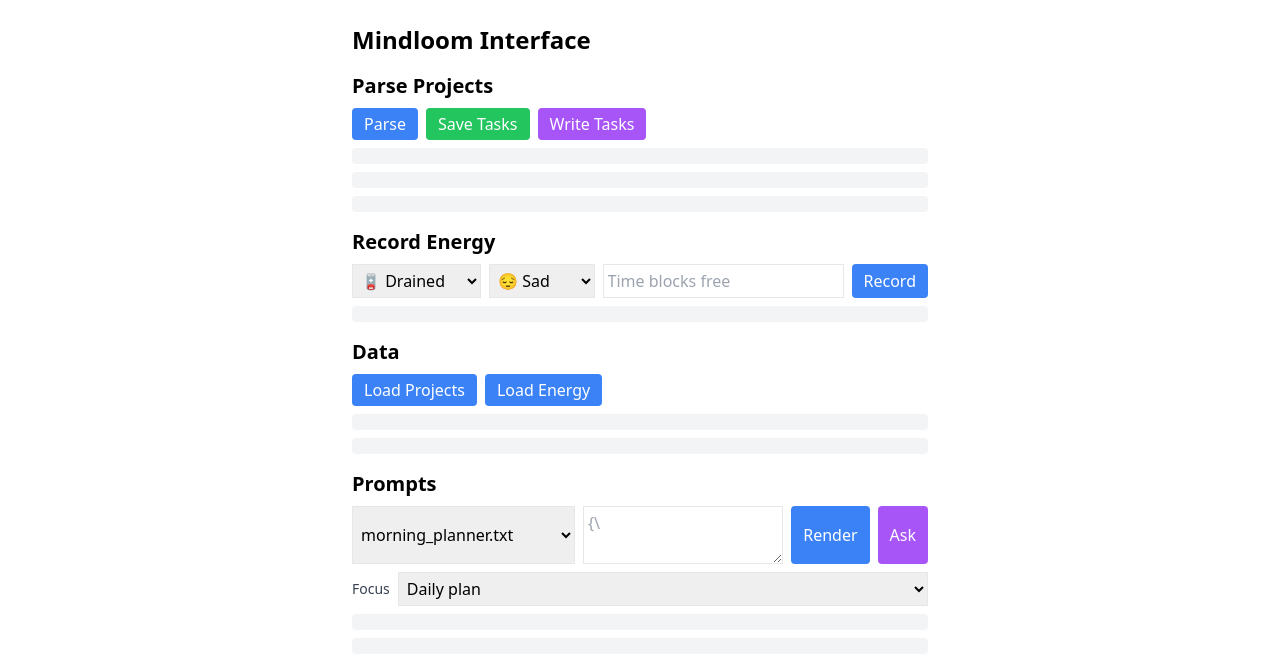
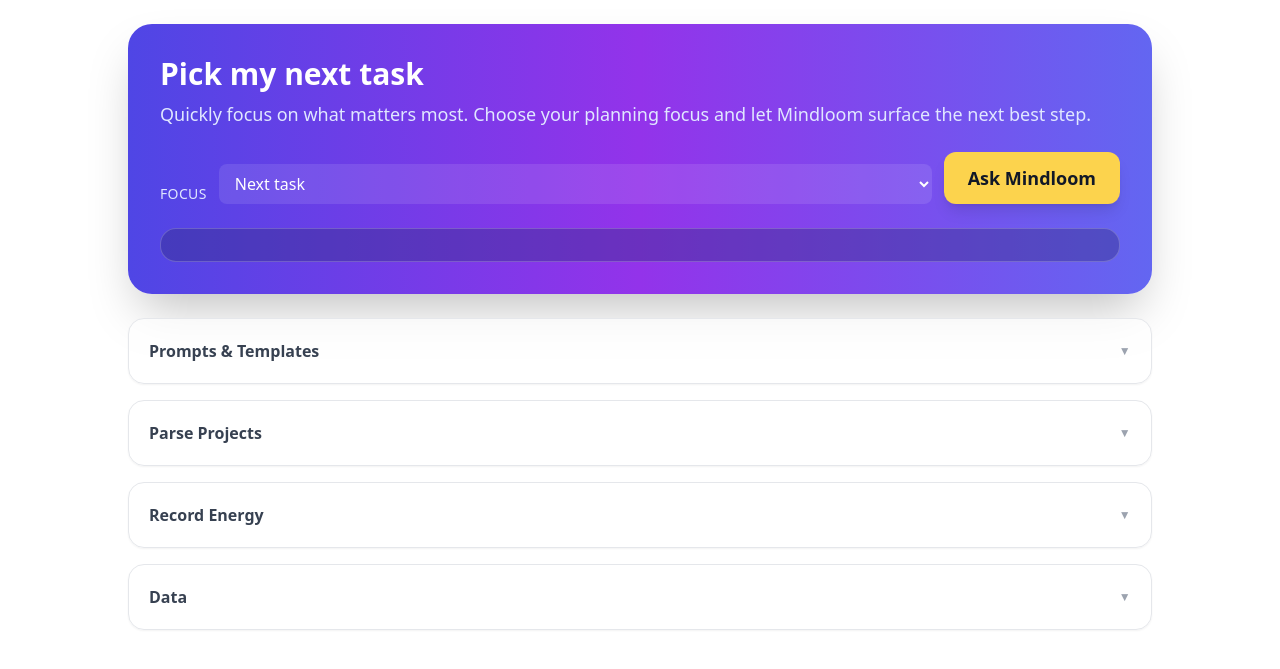
Before and after one commit to EoghannIrving/mindloom, a FastAPI app: page / in a window 1280 px wide. Shown: the part 56-725 px from the top of the page. Run offline with FastAPI, Linux system fonts and the light colour scheme; some libraries are stand-ins or nearby versions.

Commit message:
Restyle focus hero and controls

```diff
--- a/templates/index.html
+++ b/templates/index.html
@@ -1,72 +1,133 @@
 {% extends "base.html" %}
 {% block title %}Mindloom{% endblock %}
 {% block content %}
-  <div class="max-w-xl mx-auto space-y-4">
-    <h1 class="text-2xl font-bold mb-4">Mindloom Interface</h1>
-    <section class="space-y-2">
-      <h2 class="text-xl font-semibold">Parse Projects</h2>
-      <div class="flex gap-2">
-        <button id="parseBtn" class="px-3 py-1 bg-blue-500 text-white rounded">Parse</button>
-        <button id="tasksBtn" class="px-3 py-1 bg-green-500 text-white rounded">Save Tasks</button>
-        <button id="writeTasksBtn" class="px-3 py-1 bg-purple-500 text-white rounded">Write Tasks</button>
+  <div class="max-w-5xl mx-auto space-y-6">
+    <section
+      class="bg-gradient-to-r from-indigo-600 via-purple-600 to-indigo-500 text-white rounded-3xl shadow-2xl p-8 space-y-6">
+      <div class="space-y-2">
+        <h1 class="text-3xl font-bold">Pick my next task</h1>
+        <p class="text-lg text-indigo-100">
+          Quickly focus on what matters most. Choose your planning focus and let Mindloom surface the next best step.
+        </p>
       </div>
-      <pre id="parseResult" class="bg-gray-100 p-2 rounded whitespace-pre-wrap overflow-auto"></pre>
-      <pre id="tasksResult" class="bg-gray-100 p-2 rounded whitespace-pre-wrap overflow-auto"></pre>
-      <pre id="writeTasksResult" class="bg-gray-100 p-2 rounded whitespace-pre-wrap overflow-auto"></pre>
+      <div class="flex flex-col gap-3 sm:flex-row sm:items-end">
+        <label for="plannerMode" class="text-sm font-medium uppercase tracking-wide text-indigo-100">Focus</label>
+        <select id="plannerMode"
+          class="flex-1 rounded-lg border-0 bg-white/10 text-white placeholder-indigo-200 focus:ring-2 focus:ring-amber-300 focus:outline-none py-2 px-3">
+          <option value="next_task" selected>Next task</option>
+          <option value="plan">Daily plan</option>
+        </select>
+        <button id="focusAskBtn"
+          class="w-full sm:w-auto inline-flex items-center justify-center gap-2 rounded-xl bg-amber-300 px-6 py-3 text-lg font-semibold text-gray-900 shadow-lg transition hover:bg-amber-200 focus-visible:outline focus-visible:outline-2 focus-visible:outline-offset-2 focus-visible:outline-amber-200">
+          Ask Mindloom
+        </button>
+      </div>
+      <pre id="askResult"
+        class="bg-indigo-900/40 border border-white/20 rounded-2xl p-4 text-sm font-mono whitespace-pre-wrap overflow-auto"></pre>
     </section>
-    <section class="space-y-2">
-      <h2 class="text-xl font-semibold">Record Energy</h2>
-      <div class="flex gap-2">
-        <select id="energy" class="border p-1 flex-1">
+
+    <div class="space-y-4">
+      <details class="group rounded-2xl border border-gray-200 bg-white/70 p-5 shadow-sm">
+        <summary class="cursor-pointer select-none text-base font-semibold text-gray-700 flex items-center justify-between">
+          <span>Prompts &amp; Templates</span>
+          <span class="ml-2 text-xs uppercase tracking-wide text-gray-400 group-open:rotate-180 transition-transform">▼</span>
+        </summary>
+        <div class="mt-4 space-y-3 text-sm text-gray-600">
+          <div class="flex flex-col gap-3 sm:flex-row">
+            <select id="promptSelect"
+              class="flex-1 rounded-lg border border-gray-200 bg-white px-3 py-2 focus:border-indigo-400 focus:outline-none focus:ring-2 focus:ring-indigo-200">
+              {% for p in prompt_files %}
+              <option value="{{ p }}">{{ p }}</option>
+              {% endfor %}
+            </select>
+            <textarea id="promptVars" placeholder='{"energy":5}'
+              class="flex-1 min-h-[48px] rounded-lg border border-gray-200 bg-white px-3 py-2 focus:border-indigo-400 focus:outline-none focus:ring-2 focus:ring-indigo-200"></textarea>
+          </div>
+          <div class="flex flex-col gap-2 sm:flex-row">
+            <button id="renderPrompt"
+              class="rounded-lg border border-indigo-200 bg-indigo-50 px-4 py-2 text-sm font-medium text-indigo-700 transition hover:bg-indigo-100">Render</button>
+            <button id="askBtn"
+              class="rounded-lg border border-purple-200 bg-purple-50 px-4 py-2 text-sm font-medium text-purple-700 transition hover:bg-purple-100">Send to Mindloom</button>
+          </div>
+          <pre id="promptResult"
+            class="rounded-xl bg-gray-100 p-3 text-xs font-mono text-gray-700 whitespace-pre-wrap overflow-auto"></pre>
+        </div>
+      </details>
+
+      <details class="group rounded-2xl border border-gray-200 bg-white/70 p-5 shadow-sm">
+        <summary class="cursor-pointer select-none text-base font-semibold text-gray-700 flex items-center justify-between">
+          <span>Parse Projects</span>
+          <span class="ml-2 text-xs uppercase tracking-wide text-gray-400 group-open:rotate-180 transition-transform">▼</span>
+        </summary>
+        <div class="mt-4 space-y-3 text-sm text-gray-600">
+          <div class="flex flex-col gap-2 sm:flex-row">
+            <button id="parseBtn"
+              class="rounded-lg border border-gray-200 bg-white px-4 py-2 text-sm font-medium text-gray-700 transition hover:bg-gray-100">Parse</button>
+            <button id="tasksBtn"
+              class="rounded-lg border border-gray-200 bg-white px-4 py-2 text-sm font-medium text-gray-700 transition hover:bg-gray-100">Save Tasks</button>
+            <button id="writeTasksBtn"
+              class="rounded-lg border border-gray-200 bg-white px-4 py-2 text-sm font-medium text-gray-700 transition hover:bg-gray-100">Write Tasks</button>
+          </div>
+          <pre id="parseResult"
+            class="rounded-xl bg-gray-100 p-3 text-xs font-mono text-gray-700 whitespace-pre-wrap overflow-auto"></pre>
+          <pre id="tasksResult"
+            class="rounded-xl bg-gray-100 p-3 text-xs font-mono text-gray-700 whitespace-pre-wrap overflow-auto"></pre>
+          <pre id="writeTasksResult"
+            class="rounded-xl bg-gray-100 p-3 text-xs font-mono text-gray-700 whitespace-pre-wrap overflow-auto"></pre>
+        </div>
+      </details>
+
+      <details class="group rounded-2xl border border-gray-200 bg-white/70 p-5 shadow-sm">
+        <summary class="cursor-pointer select-none text-base font-semibold text-gray-700 flex items-center justify-between">
+          <span>Record Energy</span>
+          <span class="ml-2 text-xs uppercase tracking-wide text-gray-400 group-open:rotate-180 transition-transform">▼</span>
+        </summary>
+        <div class="mt-4 space-y-3 text-sm text-gray-600">
+          <div class="flex flex-col gap-2 sm:flex-row">
+            <select id="energy"
+              class="flex-1 rounded-lg border border-gray-200 bg-white px-3 py-2 focus:border-indigo-400 focus:outline-none focus:ring-2 focus:ring-indigo-200">
               <option value="1">🪫 Drained</option>
               <option value="2">😴 Low</option>
               <option value="3">🙂 OK</option>
               <option value="4">⚡ Energized</option>
               <option value="5">💥 Turbo</option>
             </select>
-        <select id="mood" class="border p-1 flex-1">
+            <select id="mood"
+              class="flex-1 rounded-lg border border-gray-200 bg-white px-3 py-2 focus:border-indigo-400 focus:outline-none focus:ring-2 focus:ring-indigo-200">
               <option value="Sad">😔 Sad</option>
               <option value="Meh">😐 Meh</option>
               <option value="Okay">😊 Okay</option>
               <option value="Joyful">😍 Joyful</option>
             </select>
             <input id="timeBlocks" type="number" step="1" placeholder="Time blocks free"
-          class="border p-1 flex-1" />
-        <button id="recordBtn" class="px-3 py-1 bg-blue-500 text-white rounded">Record</button>
+              class="flex-1 rounded-lg border border-gray-200 bg-white px-3 py-2 focus:border-indigo-400 focus:outline-none focus:ring-2 focus:ring-indigo-200" />
+            <button id="recordBtn"
+              class="rounded-lg border border-gray-200 bg-white px-4 py-2 text-sm font-medium text-gray-700 transition hover:bg-gray-100">Record</button>
           </div>
-      <pre id="recordResult" class="bg-gray-100 p-2 rounded whitespace-pre-wrap overflow-auto"></pre>
-    </section>
-    <section class="space-y-2">
-      <h2 class="text-xl font-semibold">Data</h2>
-      <div class="flex gap-2">
-        <button id="loadProjects" class="px-3 py-1 bg-blue-500 text-white rounded">Load Projects</button>
-        <button id="loadEnergy" class="px-3 py-1 bg-blue-500 text-white rounded">Load Energy</button>
+          <pre id="recordResult"
+            class="rounded-xl bg-gray-100 p-3 text-xs font-mono text-gray-700 whitespace-pre-wrap overflow-auto"></pre>
         </div>
-      <pre id="projects" class="bg-gray-100 p-2 rounded whitespace-pre-wrap overflow-auto"></pre>
-      <pre id="energyData" class="bg-gray-100 p-2 rounded whitespace-pre-wrap overflow-auto"></pre>
-    </section>
-    <section class="space-y-2">
-      <h2 class="text-xl font-semibold">Prompts</h2>
-      <div class="flex gap-2">
-        <select id="promptSelect" class="border p-1 flex-1">
-          {% for p in prompt_files %}
-          <option value="{{ p }}">{{ p }}</option>
-          {% endfor %}
-        </select>
-        <textarea id="promptVars" placeholder="{\"energy\":5}" class="border p-1 flex-1"></textarea>
-        <button id="renderPrompt" class="px-3 py-1 bg-blue-500 text-white rounded">Render</button>
-        <button id="askBtn" class="px-3 py-1 bg-purple-500 text-white rounded">Ask</button>
+      </details>
+
+      <details class="group rounded-2xl border border-gray-200 bg-white/70 p-5 shadow-sm">
+        <summary class="cursor-pointer select-none text-base font-semibold text-gray-700 flex items-center justify-between">
+          <span>Data</span>
+          <span class="ml-2 text-xs uppercase tracking-wide text-gray-400 group-open:rotate-180 transition-transform">▼</span>
+        </summary>
+        <div class="mt-4 space-y-3 text-sm text-gray-600">
+          <div class="flex flex-col gap-2 sm:flex-row">
+            <button id="loadProjects"
+              class="rounded-lg border border-gray-200 bg-white px-4 py-2 text-sm font-medium text-gray-700 transition hover:bg-gray-100">Load Projects</button>
+            <button id="loadEnergy"
+              class="rounded-lg border border-gray-200 bg-white px-4 py-2 text-sm font-medium text-gray-700 transition hover:bg-gray-100">Load Energy</button>
           </div>
-      <div class="flex items-center gap-2">
-        <label for="plannerMode" class="text-sm font-medium text-gray-700">Focus</label>
-        <select id="plannerMode" class="border p-1 flex-1">
-          <option value="plan">Daily plan</option>
-          <option value="next_task">Next task</option>
-        </select>
+          <pre id="projects"
+            class="rounded-xl bg-gray-100 p-3 text-xs font-mono text-gray-700 whitespace-pre-wrap overflow-auto"></pre>
+          <pre id="energyData"
+            class="rounded-xl bg-gray-100 p-3 text-xs font-mono text-gray-700 whitespace-pre-wrap overflow-auto"></pre>
         </div>
-      <pre id="promptResult" class="bg-gray-100 p-2 rounded whitespace-pre-wrap overflow-auto"></pre>
-      <pre id="askResult" class="bg-gray-100 p-2 rounded whitespace-pre-wrap overflow-auto"></pre>
-    </section>
+      </details>
+    </div>
   </div>
 
 <script>
@@ -118,6 +179,39 @@ document.getElementById('loadEnergy').onclick = async () => {
   const data = await res.json();
   document.getElementById('energyData').textContent = JSON.stringify(data, null, 2);
 };
+
+const plannerModeSelect = document.getElementById('plannerMode');
+const focusAskBtn = document.getElementById('focusAskBtn');
+
+async function requestPlan(mode) {
+  const effectiveMode = mode || 'next_task';
+  const res = await fetch(`/plan?mode=${encodeURIComponent(effectiveMode)}`, { method: 'POST' });
+  const data = await res.json();
+  const askResultEl = document.getElementById('askResult');
+  if (effectiveMode === 'next_task') {
+    if (data.next_task) {
+      askResultEl.textContent = JSON.stringify(data.next_task, null, 2);
+    } else if (data.plan) {
+      askResultEl.textContent = data.plan;
+    } else {
+      askResultEl.textContent = JSON.stringify(data, null, 2);
+    }
+    return;
+  }
+  if (data.plan) {
+    askResultEl.textContent = data.plan;
+  } else {
+    askResultEl.textContent = JSON.stringify(data, null, 2);
+  }
+  window.location.href = '/daily-tasks';
+}
+
+if (focusAskBtn) {
+  focusAskBtn.onclick = async () => {
+    const mode = plannerModeSelect ? plannerModeSelect.value : 'next_task';
+    await requestPlan(mode);
+  };
+}
 
 async function renderPromptAction() {
   const select = document.getElementById('promptSelect');
@@ -173,7 +267,6 @@ async function renderPromptAction() {
 document.getElementById('renderPrompt').onclick = renderPromptAction;
 
 const promptSelect = document.getElementById('promptSelect');
-const plannerModeSelect = document.getElementById('plannerMode');
 promptSelect.onchange = () => {
   if (promptSelect.value.endsWith('morning_planner.txt')) {
     renderPromptAction();
@@ -183,26 +276,8 @@ promptSelect.onchange = () => {
 document.getElementById('askBtn').onclick = async () => {
   const select = document.getElementById('promptSelect');
   if (select.value.endsWith('morning_planner.txt')) {
-    const mode = plannerModeSelect ? plannerModeSelect.value : 'plan';
-    const res = await fetch(`/plan?mode=${encodeURIComponent(mode)}`, { method: 'POST' });
-    const data = await res.json();
-    const askResultEl = document.getElementById('askResult');
-    if (mode === 'next_task') {
-      if (data.next_task) {
-        askResultEl.textContent = JSON.stringify(data.next_task, null, 2);
-      } else if (data.plan) {
-        askResultEl.textContent = data.plan;
-      } else {
-        askResultEl.textContent = JSON.stringify(data, null, 2);
-      }
-      return;
-    }
-    if (data.plan) {
-      askResultEl.textContent = data.plan;
-    } else {
-      askResultEl.textContent = JSON.stringify(data, null, 2);
-    }
-    window.location.href = '/daily-tasks';
+    const mode = plannerModeSelect ? plannerModeSelect.value : 'next_task';
+    await requestPlan(mode);
     return;
   }
 
```
Lines whose indentation alone changed are shown as unchanged.
